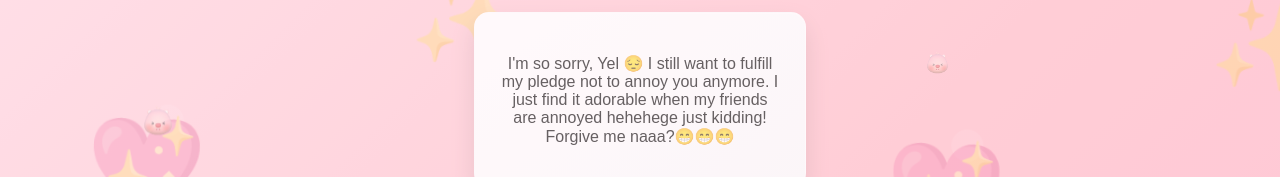
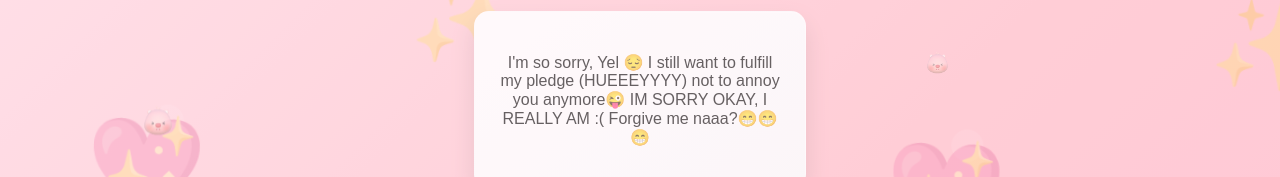
Before and after one commit to crystalmalufaith/YELLLSORRYNA, a plain HTML site: page index.html in a window 1280 px wide. Both pictures are taken after a click on the picture 640 px from the left and 400 px from the top of the page. Shown: the top 177 px of the page. Drawn offline with Linux system fonts and the light colour scheme.

Commit message:
Update index.html

```diff
--- a/index.html
+++ b/index.html
@@ -37,8 +37,8 @@
   <!-- Card positioned over the envelope -->
   <div class="card">
     <p>
-      I'm so sorry, Yel 😔 I still want to fulfill my pledge not to annoy you anymore.
-      I just find it adorable when my friends are annoyed hehehege just kidding!
+      I'm so sorry, Yel 😔 I still want to fulfill my pledge (HUEEEYYYY) not to annoy you anymore😜
+      IM SORRY OKAY, I REALLY AM :(
       Forgive me naaa?😁😁😁
     </p>
   </div>
```
